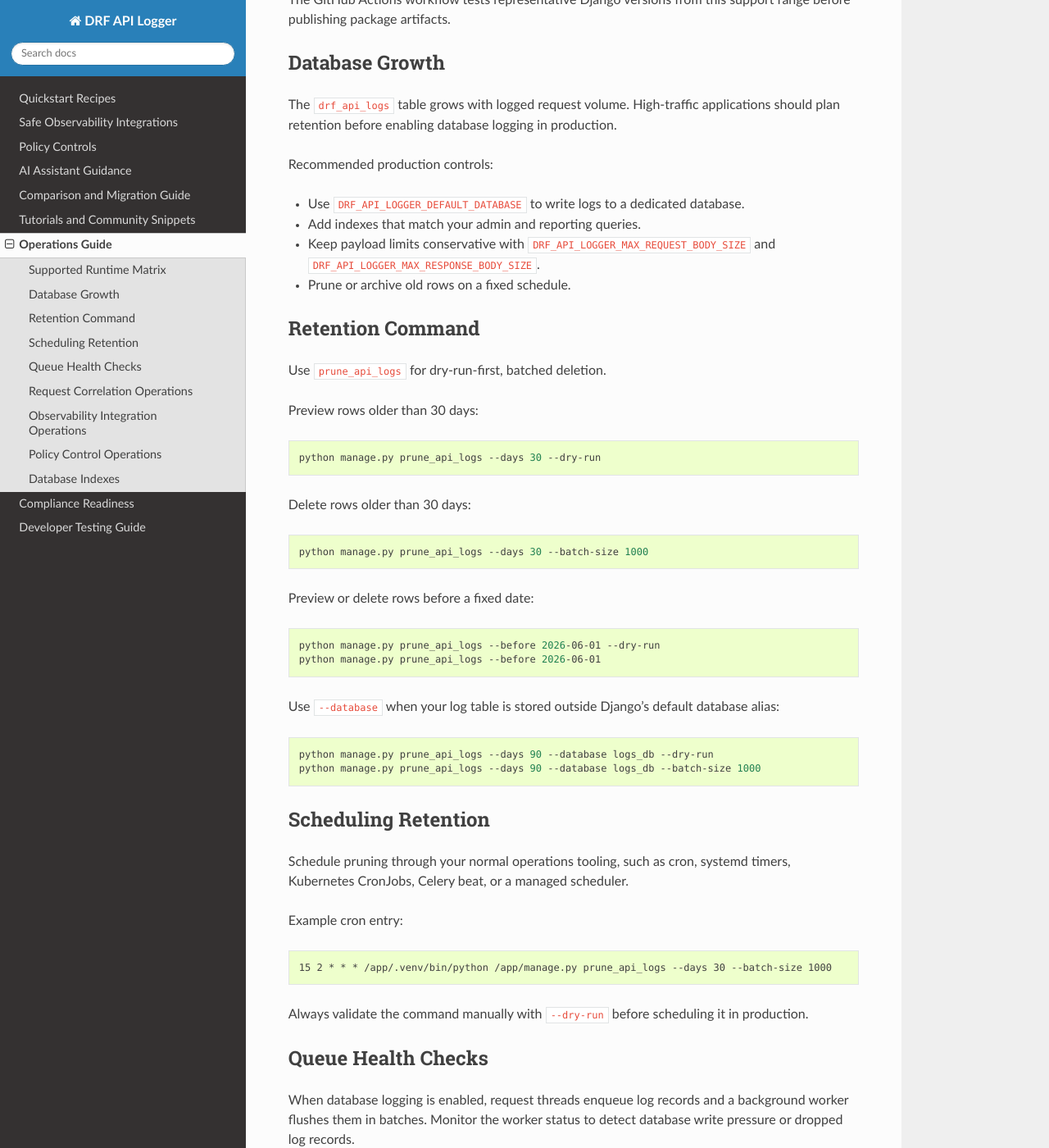
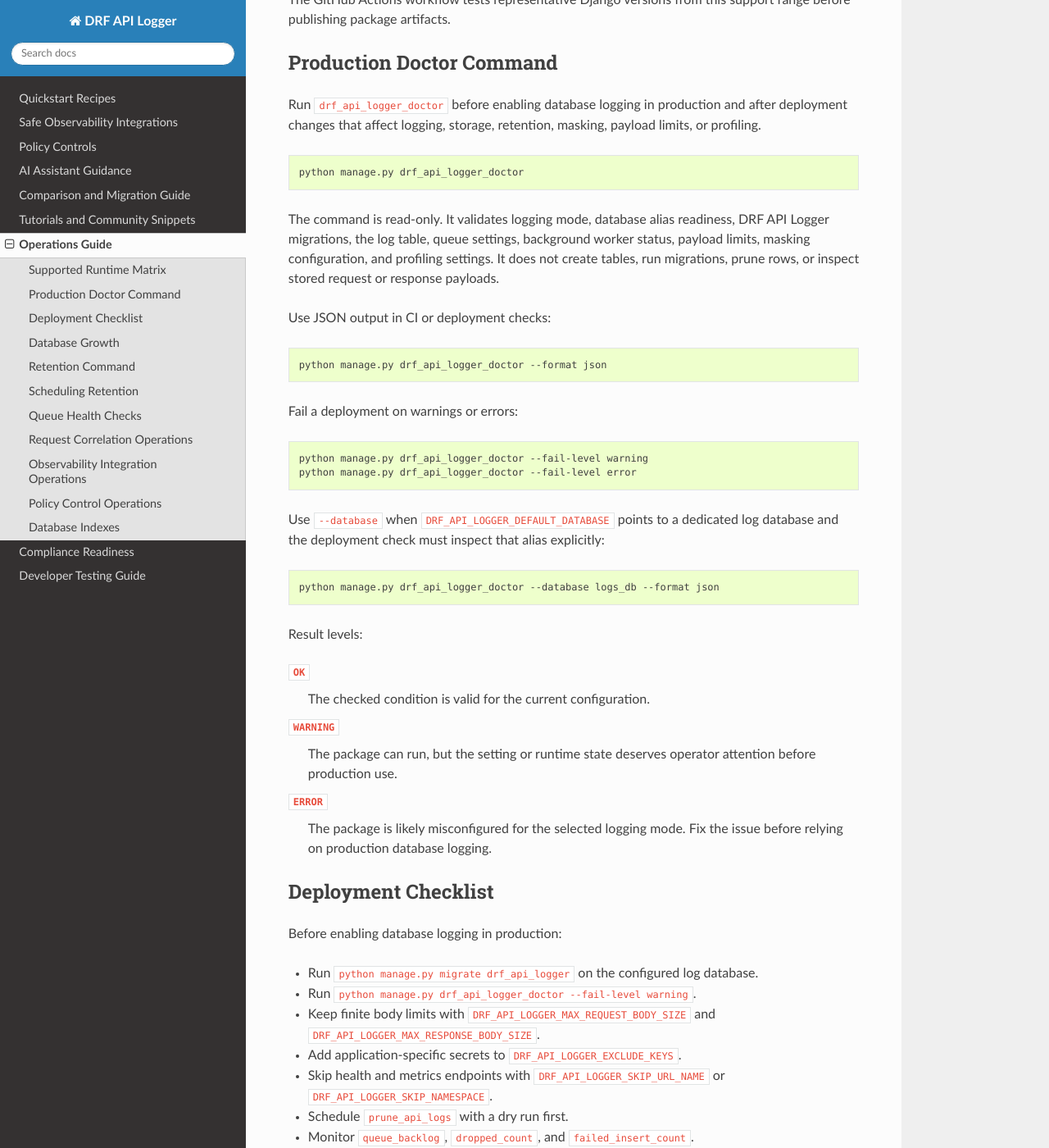
Before and after one commit to vishalanandl177/DRF-API-Logger, a Sphinx documentation site: the page built from docs/operations.rst, in a window 1280 px wide and 1400 px high, scrolled down 444 px. Shown: the whole window at 82% size. Built offline with Sphinx 7.4.7 and the Read the Docs theme 3.1.0, drawn with Linux system fonts in a browser that asks for light colours.

Commit message:
docs: add production doctor guidance

```diff
--- a/docs/operations.rst
+++ b/docs/operations.rst
@@ -15,6 +15,73 @@
 
 The GitHub Actions workflow tests representative Django versions from this
 support range before publishing package artifacts.
+
+Production Doctor Command
+-------------------------
+
+Run ``drf_api_logger_doctor`` before enabling database logging in production
+and after deployment changes that affect logging, storage, retention, masking,
+payload limits, or profiling.
+
+.. code-block:: bash
+
+   python manage.py drf_api_logger_doctor
+
+The command is read-only. It validates logging mode, database alias readiness,
+DRF API Logger migrations, the log table, queue settings, background worker
+status, payload limits, masking configuration, and profiling settings. It does
+not create tables, run migrations, prune rows, or inspect stored request or
+response payloads.
+
+Use JSON output in CI or deployment checks:
+
+.. code-block:: bash
+
+   python manage.py drf_api_logger_doctor --format json
+
+Fail a deployment on warnings or errors:
+
+.. code-block:: bash
+
+   python manage.py drf_api_logger_doctor --fail-level warning
+   python manage.py drf_api_logger_doctor --fail-level error
+
+Use ``--database`` when ``DRF_API_LOGGER_DEFAULT_DATABASE`` points to a
+dedicated log database and the deployment check must inspect that alias
+explicitly:
+
+.. code-block:: bash
+
+   python manage.py drf_api_logger_doctor --database logs_db --format json
+
+Result levels:
+
+``OK``
+   The checked condition is valid for the current configuration.
+
+``WARNING``
+   The package can run, but the setting or runtime state deserves operator
+   attention before production use.
+
+``ERROR``
+   The package is likely misconfigured for the selected logging mode. Fix the
+   issue before relying on production database logging.
+
+Deployment Checklist
+--------------------
+
+Before enabling database logging in production:
+
+- Run ``python manage.py migrate drf_api_logger`` on the configured log
+  database.
+- Run ``python manage.py drf_api_logger_doctor --fail-level warning``.
+- Keep finite body limits with ``DRF_API_LOGGER_MAX_REQUEST_BODY_SIZE`` and
+  ``DRF_API_LOGGER_MAX_RESPONSE_BODY_SIZE``.
+- Add application-specific secrets to ``DRF_API_LOGGER_EXCLUDE_KEYS``.
+- Skip health and metrics endpoints with ``DRF_API_LOGGER_SKIP_URL_NAME`` or
+  ``DRF_API_LOGGER_SKIP_NAMESPACE``.
+- Schedule ``prune_api_logs`` with a dry run first.
+- Monitor ``queue_backlog``, ``dropped_count``, and ``failed_insert_count``.
 
 Database Growth
 ---------------
```
Also changed, not shown: README.md (+15 -0 lines), TESTING.md (+9 -0 lines), docs/developer_testing.rst (+11 -0 lines), docs/index.rst (+12 -0 lines), 1 other file.
